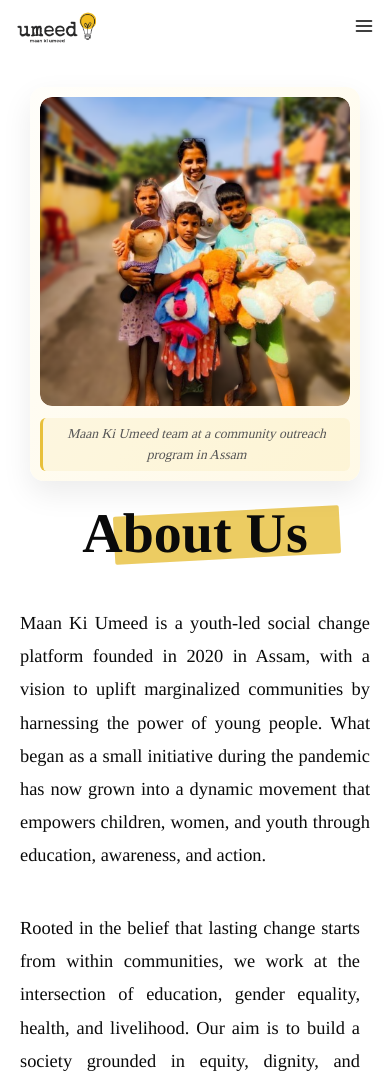
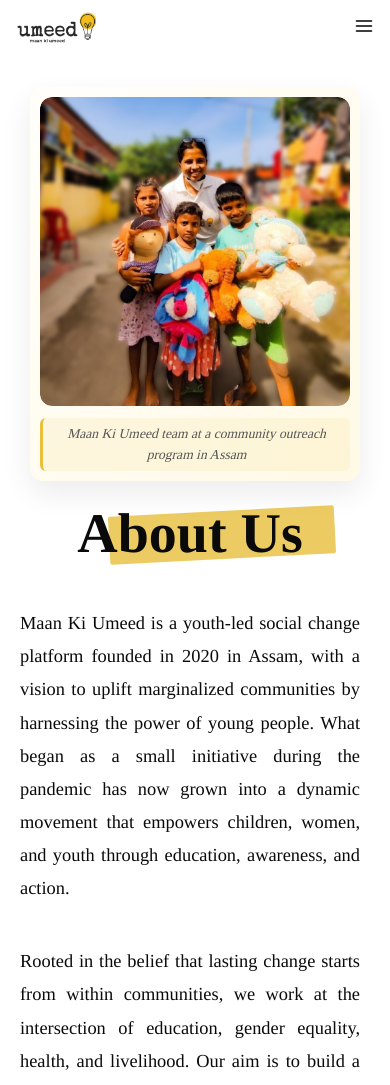
Before and after one commit to uddiGitHub/umeed, a Next.js app: page /pages/about_us in a window 390 px wide. Shown: the top 1085 px of the page. Built offline with nearby package versions, Linux system fonts and the light colour scheme.

Commit message:
Update responsive styles

```diff
--- a/src/app/pages/about_us/aboutus.module.css
+++ b/src/app/pages/about_us/aboutus.module.css
@@ -130,6 +130,10 @@
 }
 
 @media screen and (max-width: 480px) {
+  .aboutusHeaderText {
+    max-width: 100%;
+    padding-right: 10px;
+  }
   .aboutusContainer {
     flex-direction: column;
   }
@@ -146,11 +150,12 @@
   .aboutusHeaderText p {
     font-size: 1.15rem;
     line-height: 1.8;
+    padding-left: 0 ;
   }
 }
 @media screen and (max-width: 412px) {
   .aboutusHeaderText p {
-    padding-left: 0 ;
+
   }
 }
 
```
